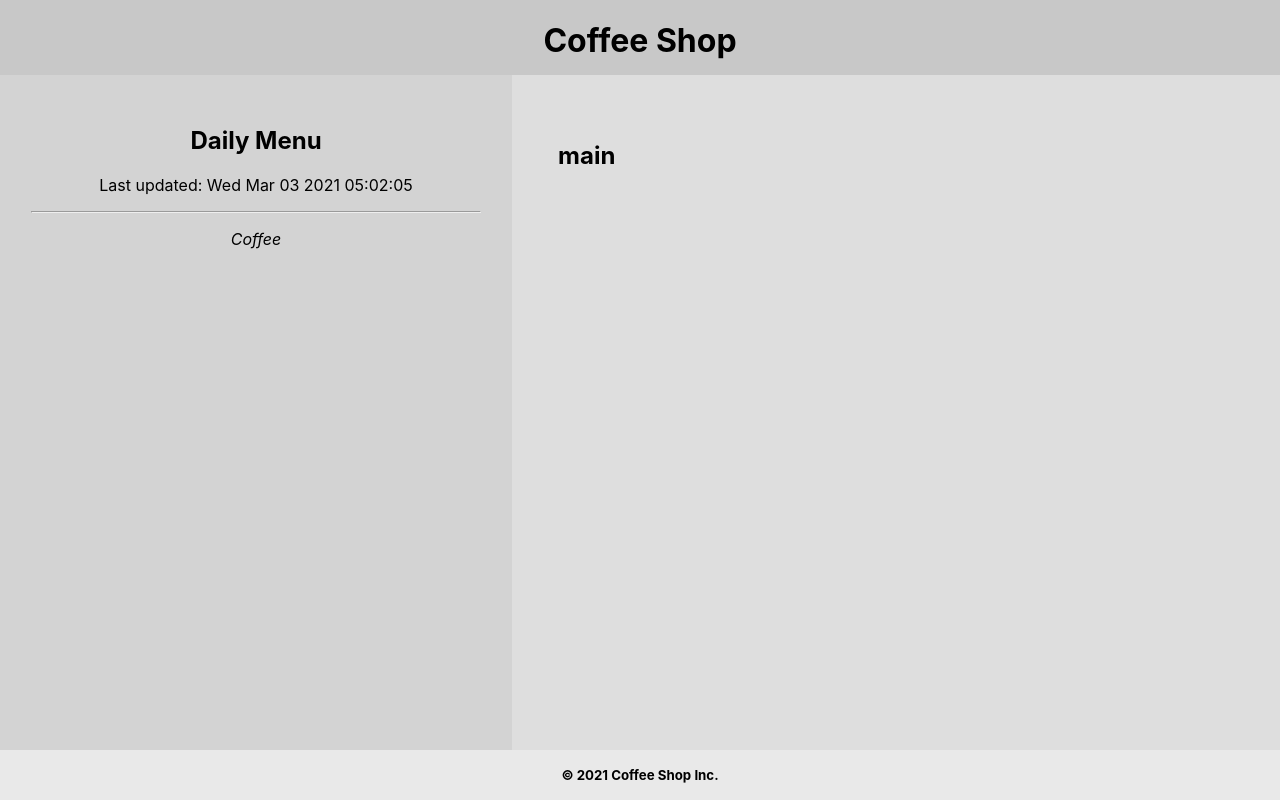
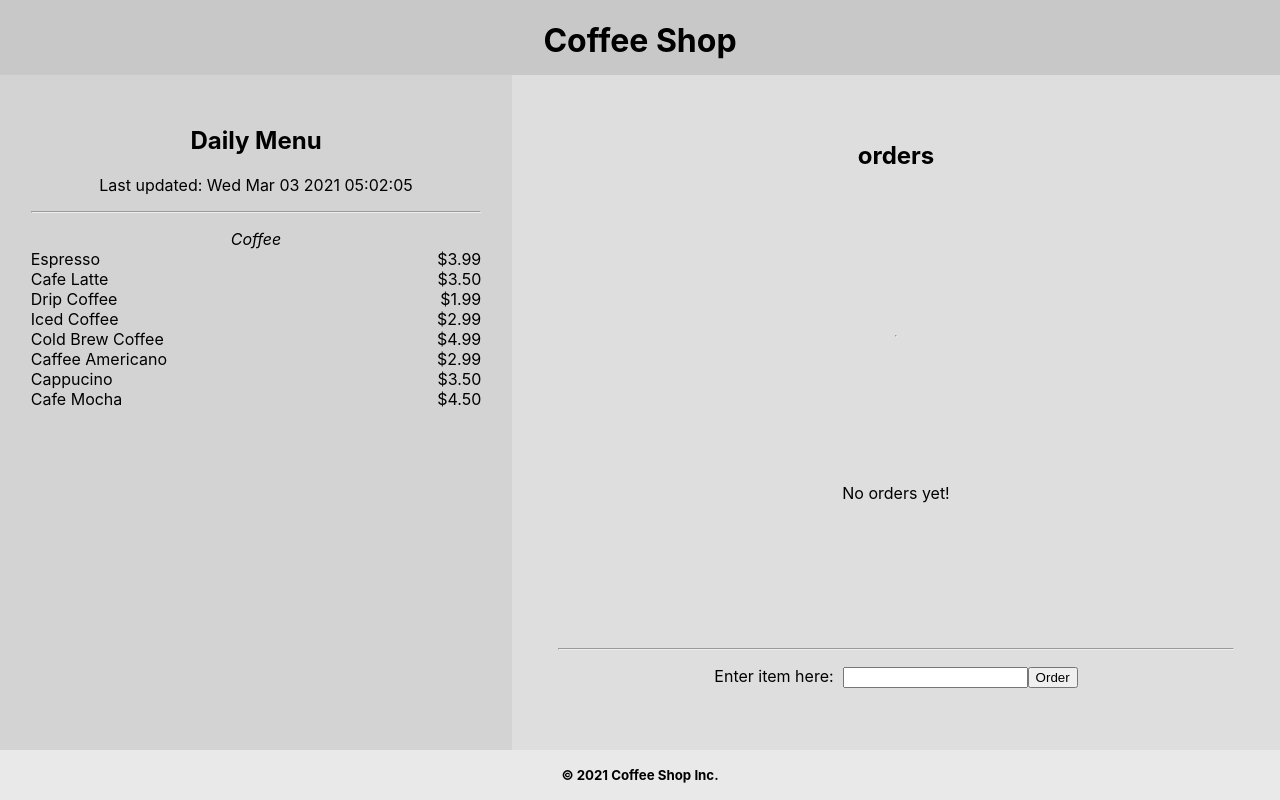
Before and after one commit to HaNguyen110/reactjs-training, a React (Create React App) app in the folder coffee-shop-app/: page / in a window 1280 px wide. Built offline with nearby package versions, Linux system fonts and the light colour scheme.

Commit message:
create order

```diff
--- a/coffee-shop-app/src/App.css
+++ b/coffee-shop-app/src/App.css
@@ -28,6 +28,16 @@
 background: rgba(200, 200, 200, 0.6);
 padding: 6%;
 display: flex;
+flex-direction: column;
+justify-content: space-between;
+}
+
+.App--main .order-item {
+  text-align: left;
+  display: flex;
+  align-items: center;
+  justify-content: space-around ;
+
 }
 
 .App--footer {
--- a/coffee-shop-app/src/App.js
+++ b/coffee-shop-app/src/App.js
@@ -1,16 +1,30 @@
 
-import React from 'react';
+import React, { Component } from 'react';
 import './App.css';
 
 class App extends React.Component {
   render(){
-    const sidebarTitle = 'Daily Menu'
-    const rightnow = new Date().toString()
+  return (
+    <div className="App">
+      <Navbar />
+      <Sidebar
+        title={this.props.sidebarTitle}
+        now={this.props.rightnow}
+        menu={this.props.menu}/>
+      <Main />
+      <Footer />
+    </div>
+  );
+  }
+}
+
+App.defaultProps = {
+  sidebarTitle: 'Daily Menu',
+  rightnow: new Date().toString()
     .split(" ")
     .slice(0, 5)
-    .join(" ")
-
-    const menu = {
+    .join(" "),
+    menu:{
       Coffee: [
         {name: 'Espresso',          price: 3.99 },
         {name: 'Cafe Latte',        price: 3.50 },
@@ -38,70 +52,9 @@ class App extends React.Component {
         Sun: 'Pancakes, Egg, and Bacon'
       }
     }
-
-  return (
-    <div className="App">
-      <Navbar />
-      <Sidebar
-        title={sidebarTitle}
-        now={rightnow}
-        menu={menu}/>
-      <Main />
-      <Footer />
-    </div>
-  );
-  }
 }
 
 
-//function App() {
-  // const sidebarTitle = 'Daily Menu'
-  // const rightnow = new Date().toString()
-  // .split(" ")
-  // .slice(0, 5)
-  // .join(" ")
-
-  // const menu = {
-  //   Coffee: [
-  //     {name: 'Espresso',          price: 3.99 },
-  //     {name: 'Cafe Latte',        price: 3.50 },
-  //     {name: 'Drip Coffee',       price: 1.99 },
-  //     {name: 'Iced Coffee',       price: 2.99 },
-  //     {name: 'Cold Brew Coffee',  price: 4.99 },
-  //     {name: 'Caffee Americano',  price: 2.99 },
-  //     {name: 'Cappucino',         price: 3.50 },
-  //     {name: 'Cafe Mocha',        price: 4.50 }
-  //   ],
-
-  //   bakery: [
-  //     {name: 'Split Pea Soup',        price: 2.99 },
-  //     {name: 'Pumpkin Muffin',        price: 2.50 },
-  //     {name: 'Cinnamon Raisin Bagel', price: 2.99 }
-  //   ],
-
-  //   specials: {
-  //     Mon: 'Split Pea Soup',
-  //     Tue: 'Tacos',
-  //     Web: 'Paella',
-  //     Thu: 'Teriyaki Chicken',
-  //     Fri: 'Salmon Salad',
-  //     Sat: 'Mini-pizzas',
-  //     Sun: 'Pancakes, Egg, and Bacon'
-  //   }
-  // }
-
-  // return (
-  //   <div className="App">
-  //     <Navbar />
-  //     <Sidebar
-  //       title={sidebarTitle}
-  //       now={rightnow}
-  //       menu={menu}/>
-  //     <Main />
-  //     <Footer />
-  //   </div>
-  // );
-//}
 
 function Navbar(){
   return(
@@ -111,13 +64,84 @@ function Navbar(){
   )
 }
 
-function Main(){
+//main component should display the current orders
+//and also give user the ability to select items on the menu
+class Main extends Component {
+  state = {
+    orders: [],
+    inputValue: ''
+  }
+
+  renderOrder = (order, idx) => <OrderItem order={order} key={idx} />
+
+  handleInputChange = (event) => {
+   // console.log(event.target.value);
+   const {value} = event.target
+    this.setState((prevState) => {
+      return {
+        orders: prevState.orders,
+        inputValue: value
+      }
+    })
+  }
+
+
+
+  render(){
     return(
       <div className='App--main'>
-      <h2>main</h2>
+        <div>
+          <h2>orders</h2>
+        </div>
+        <hr />
+        <ul>
+          {
+            this.state.orders.length > 0 ?
+            this.state.orders.map((order, idx) => this.renderOrder(order, idx) )
+            :
+            <li key={-1}>No orders yet!</li>
+          }
+        </ul>
+        <div className="select-menu-item">
+          <hr />
+          <p>
+            Enter item here: &nbsp;
+            <input
+            name="selected-item-input"
+            value={this.state.inputValue}
+            onChange={this.handleInputChange}/>
+            <button>Order</button>
+          </p>
+        </div>
       </div>
     )
   }
+}
+
+
+function OrderItem(props) {
+  const{customer, items} = props.order
+  //const customer = props.order.customer
+  //const customer = prop.order.items
+  return(
+    <li className="order-item">
+      <strong>{customer}</strong>
+      <ul>
+        {
+          items.map((order, i) => {
+            return(
+              <li className="menu-item" key={i}>
+                <span>{order.amt} - </span> {order.name}
+              </li>
+            )
+          })
+        }
+      </ul>
+      <br /> <br /> <br />
+    </li>
+  )
+}
+
 
 function Sidebar(props){
   return(
@@ -127,6 +151,17 @@ function Sidebar(props){
       <hr />
       <p>
         <em>Coffee</em>
+        <ul>
+          {
+            props.menu.Coffee.map( (item, idx) => {
+              return(
+                <li className="menu-item" key={idx}>
+                  {item.name} <span>${item.price.toFixed(2)}</span>
+                </li>
+              )
+            })
+          }
+        </ul>
       </p>
     </div>
   )
```
Also changed, not shown: coffee-shop-app/package.json (+11 -1 lines), 1 other file (tests, documents, lock files or other folders). Lines whose indentation alone changed are shown as unchanged.
